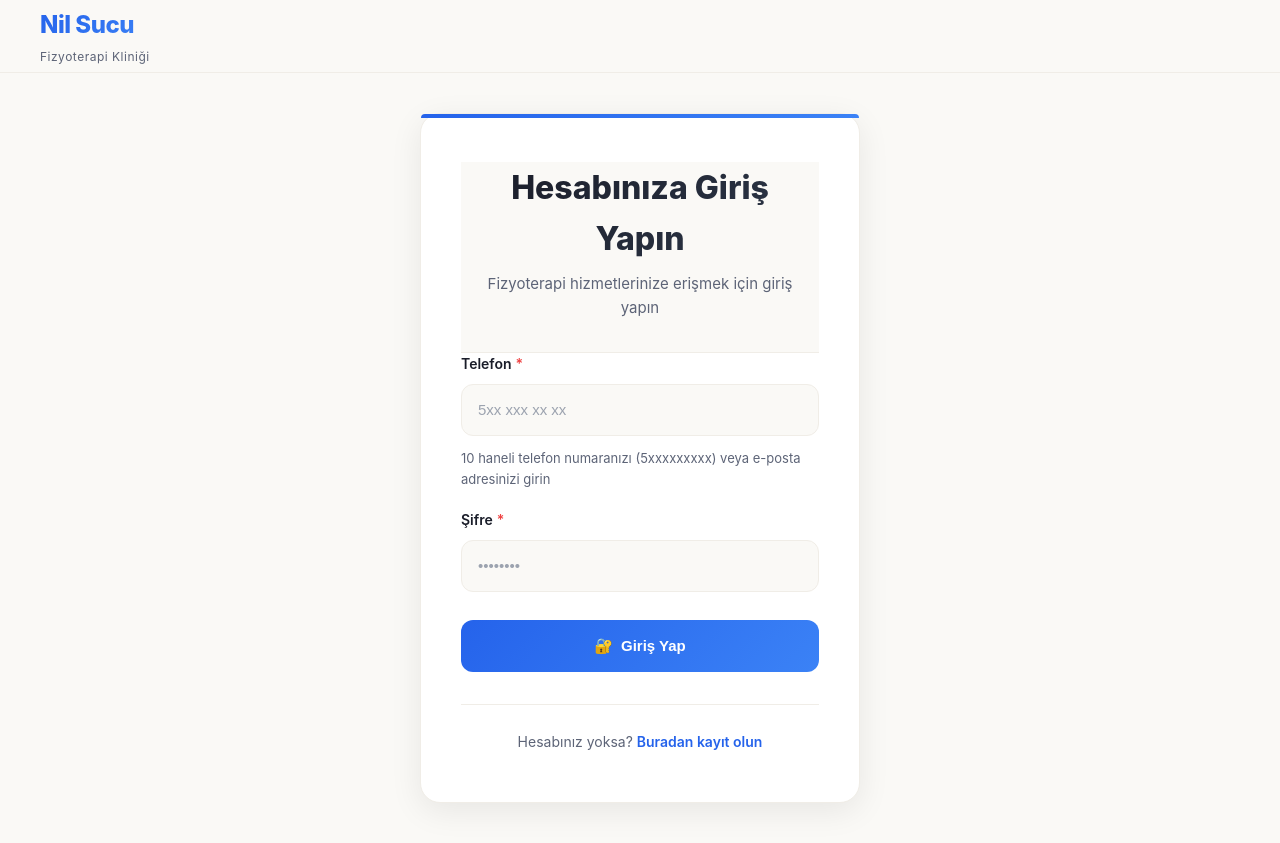
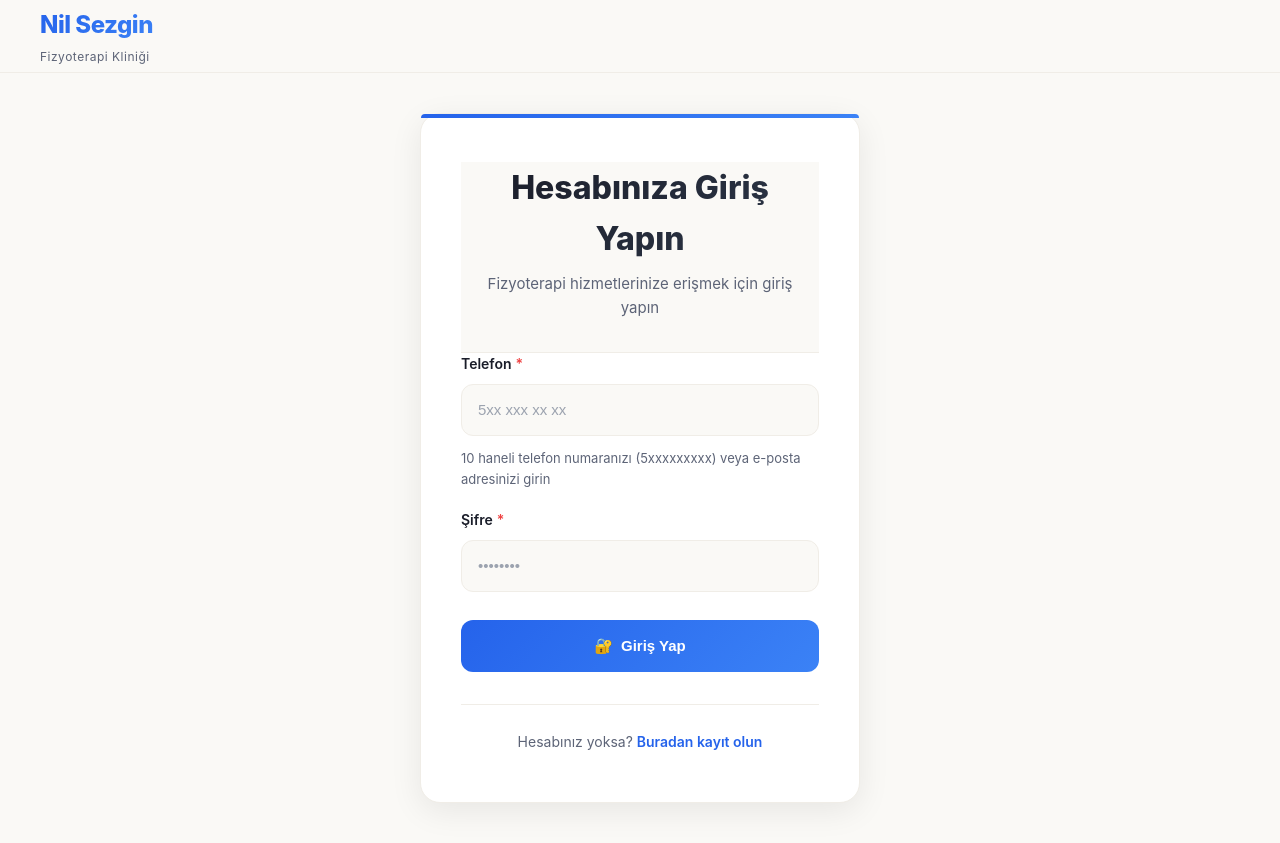
Before and after one commit to batusucu2000/next, a Next.js app: page /login in a window 1280 px wide. Built offline with nearby package versions, Linux system fonts and the light colour scheme; no server answers.

Commit message:
Update logo name from 'Nil Sucu' to 'Nil Sezgin'

```diff
--- a/app/login/page.jsx
+++ b/app/login/page.jsx
@@ -107,7 +107,7 @@ export default function LoginPage() {
       <header className="px-auth-header">
         <div className="px-auth-header-inner">
           <div className="px-brand">
-            <span className="px-logo">Nil Sucu</span>
+            <span className="px-logo">Nil Sezgin</span>
             <span className="px-sub">Fizyoterapi Kliniği</span>
           </div>
         </div>
```
